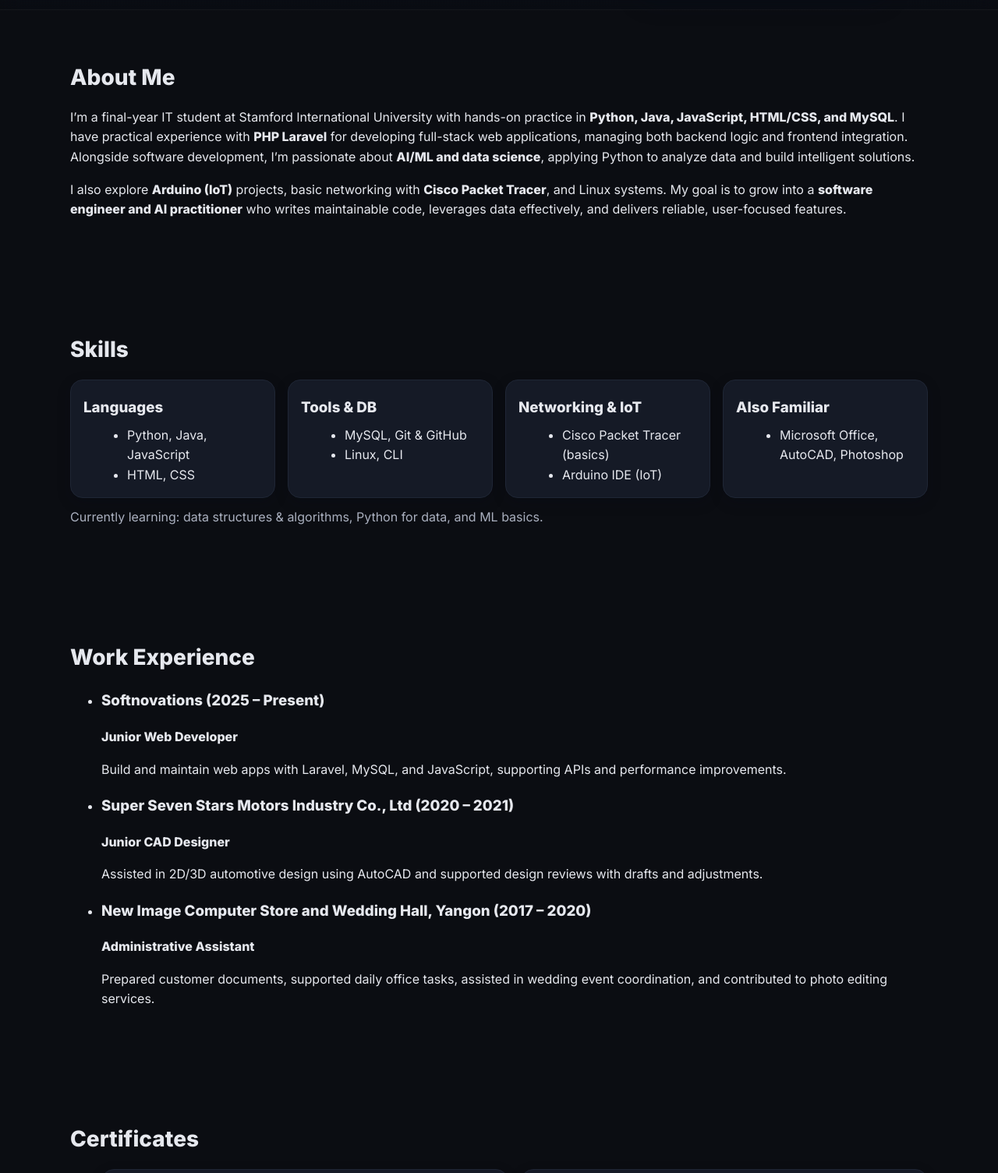
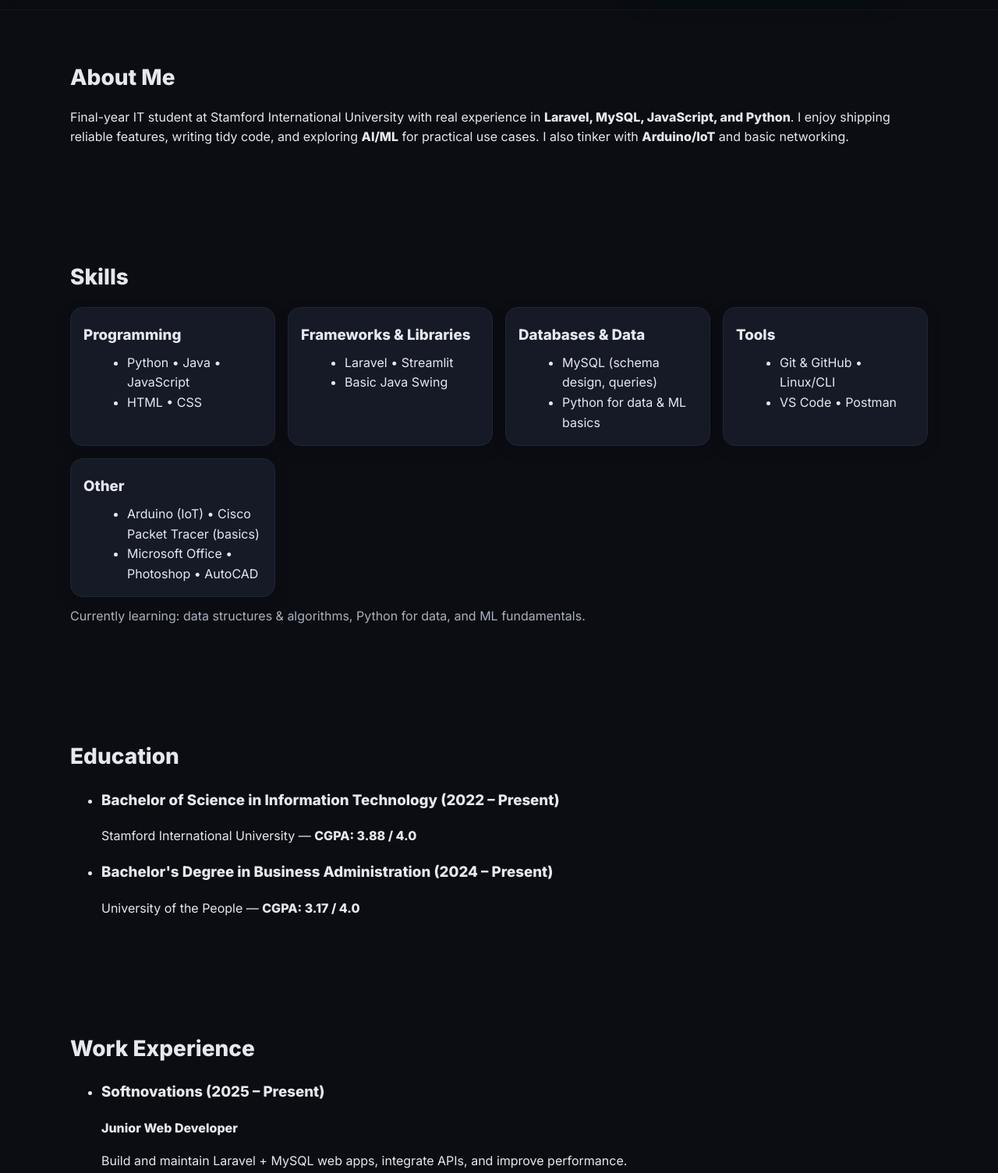
Before and after one commit to MyatMinHtet30/MyatMinHtet30.github.io, a plain HTML site: page index.html in a window 1280 px wide. Shown: the part 440-1945 px from the top of the page at 78% size. Drawn offline with Linux system fonts and the light colour scheme.

Commit message:
Update index.html

```diff
--- a/index.html
+++ b/index.html
@@ -28,6 +28,7 @@
       <ul id="navMenu" class="nav-menu">
         <li><a href="#about">About</a></li>
         <li><a href="#skills">Skills</a></li>
+        <li><a href="#education">Education</a></li>
         <li><a href="#experience">Experience</a></li>
         <li><a href="#certificates">Certificates</a></li>
         <li><a href="#projects">Projects</a></li>
@@ -37,12 +38,12 @@
 
     <section class="hero container" id="top">
       <div class="hero__left">
-        <p class="eyebrow">Final year IT Student • Software Engineer • AI Enthusiast</p>
+        <p class="eyebrow">Final-year IT Student • Software Engineer • AI Enthusiast</p>
         <h1>Hi, I’m <span class="accent">Myat Min Htet</span>.</h1>
         <p class="lead">
-          I build practical, full-stack solutions across web development, data, and IoT.
-          I’m focused on AI/ML fundamentals and writing clean, testable, maintainable code,
-          with a strong interest in software engineering and modern web development.
+          I build full-stack web apps and practical AI tools. I focus on clean,
+          maintainable Laravel + Python solutions, solid database design, and
+          user-friendly frontends.
         </p>
         <div class="cta">
           <a class="btn" href="#projects">See Projects</a>
@@ -67,18 +68,11 @@
       <div class="container">
         <h2>About Me</h2>
         <p>
-          I’m a final-year IT student at Stamford International University with hands-on practice in
-          <strong>Python, Java, JavaScript, HTML/CSS, and MySQL</strong>. I have practical experience with
-          <strong>PHP Laravel</strong> for developing full-stack web applications, managing both backend logic
-          and frontend integration. Alongside software development, I’m passionate about
-          <strong>AI/ML and data science</strong>, applying Python to analyze data and build intelligent solutions.
-        </p>
-
-        <p>
-          I also explore <strong>Arduino (IoT)</strong> projects, basic networking with
-          <strong>Cisco Packet Tracer</strong>, and Linux systems. My goal is to grow into a
-          <strong>software engineer and AI practitioner</strong> who writes maintainable code, leverages data effectively,
-          and delivers reliable, user-focused features.
+          Final-year IT student at Stamford International University with real
+          experience in <strong>Laravel, MySQL, JavaScript, and Python</strong>.
+          I enjoy shipping reliable features, writing tidy code, and exploring
+          <strong>AI/ML</strong> for practical use cases. I also tinker with
+          <strong>Arduino/IoT</strong> and basic networking.
         </p>
       </div>
     </section>
@@ -89,65 +83,90 @@
         <h2>Skills</h2>
         <div class="grid skills">
           <div class="card">
-            <h3>Languages</h3>
+            <h3>Programming</h3>
             <ul>
-              <li>Python, Java, JavaScript</li>
-              <li>HTML, CSS</li>
+              <li>Python • Java • JavaScript</li>
+              <li>HTML • CSS</li>
             </ul>
           </div>
           <div class="card">
-            <h3>Tools & DB</h3>
+            <h3>Frameworks & Libraries</h3>
             <ul>
-              <li>MySQL, Git & GitHub</li>
-              <li>Linux, CLI</li>
+              <li>Laravel • Streamlit</li>
+              <li>Basic Java Swing</li>
             </ul>
           </div>
           <div class="card">
-            <h3>Networking & IoT</h3>
+            <h3>Databases & Data</h3>
             <ul>
-              <li>Cisco Packet Tracer (basics)</li>
-              <li>Arduino IDE (IoT)</li>
+              <li>MySQL (schema design, queries)</li>
+              <li>Python for data & ML basics</li>
             </ul>
           </div>
           <div class="card">
-            <h3>Also Familiar</h3>
+            <h3>Tools</h3>
             <ul>
-              <li>Microsoft Office, AutoCAD, Photoshop</li>
+              <li>Git & GitHub • Linux/CLI</li>
+              <li>VS Code • Postman</li>
+            </ul>
+          </div>
+          <div class="card">
+            <h3>Other</h3>
+            <ul>
+              <li>Arduino (IoT) • Cisco Packet Tracer (basics)</li>
+              <li>Microsoft Office • Photoshop • AutoCAD</li>
             </ul>
           </div>
         </div>
-        <p class="note">Currently learning: data structures & algorithms, Python for data, and ML basics.</p>
+        <p class="note">Currently learning: data structures & algorithms, Python for data, and ML fundamentals.</p>
+      </div>
+    </section>
+
+    <!-- Education -->
+    <section id="education" class="section">
+      <div class="container">
+        <h2>Education</h2>
+        <ul class="timeline">
+          <li>
+            <h3>Bachelor of Science in Information Technology
+              <span class="date">(2022 – Present)</span>
+            </h3>
+            <p>Stamford International University — <strong>CGPA: 3.88 / 4.0</strong></p>
+          </li>
+          <li>
+            <h3>Bachelor's Degree in Business Administration
+              <span class="date">(2024 – Present)</span>
+            </h3>
+            <p>University of the People — <strong>CGPA: 3.17 / 4.0</strong></p>
+          </li>
+        </ul>
       </div>
     </section>
 
     <!-- Work Experience -->
-    <section id="experience" class="section">
+    <section id="experience" class="section section--alt">
       <div class="container">
         <h2>Work Experience</h2>
         <ul class="timeline">
           <li>
             <h3>Softnovations <span class="date">(2025 – Present)</span></h3>
             <p><strong>Junior Web Developer</strong></p>
-            <p>
-              Build and maintain web apps with Laravel, MySQL, and JavaScript,
-              supporting APIs and performance improvements.
-            </p>
+            <p>Build and maintain Laravel + MySQL web apps, integrate APIs, and improve performance.</p>
+            <ul>
+              <li><strong>Steelplus – Cargo Trading Web Application (2025)</strong>: Full-stack collaboration on Laravel backend, DB architecture, frontend implementation, and QA testing.</li>
+              <li><strong>168Home – Excel Generator with Speech-to-Text (2025)</strong>: Co-developing a voice-input tool to speed up data entry for elderly users; UI/UX and backend integration.</li>
+              <li><strong>Sipman (Wine Selling & Admin Site) (2025)</strong>: Maintaining and repairing an existing platform; improved stability and features to meet company needs.</li>
+            </ul>
           </li>
           <li>
             <h3>Super Seven Stars Motors Industry Co., Ltd <span class="date">(2020 – 2021)</span></h3>
             <p><strong>Junior CAD Designer</strong></p>
-            <p>
-              Assisted in 2D/3D automotive design using AutoCAD and supported design
-              reviews with drafts and adjustments.
-            </p>
+            <p>Assisted in 2D/3D automotive design using AutoCAD and supported design reviews.</p>
           </li>
           <li>
             <h3>New Image Computer Store and Wedding Hall, Yangon <span class="date">(2017 – 2020)</span></h3>
             <p><strong>Administrative Assistant</strong></p>
-            <p>
-              Prepared customer documents, supported daily office tasks, assisted in
-              wedding event coordination, and contributed to photo editing services.
-            </p>
+            <p>Prepared documents, supported daily office tasks, and assisted with wedding event coordination and photo editing.</p>
           </li>
         </ul>
       </div>
@@ -202,26 +221,14 @@
       <div class="container">
         <h2>Projects</h2>
 
-        <!-- CONFIDENTIAL / PROFESSIONAL -->
-        <h3 style="margin:0.5rem 0 0.5rem; color:#aab0bf; font-weight:600;">Confidential Projects</h3>
-        <ul style="margin:0 0 1.25rem 1.1rem; padding:0; line-height:1.6;">
-          <li>
-            <strong>Enterprise Logistics Platform</strong> — Working on a cargo trading/logistics web app as a full-stack developer, handling Laravel CRUD APIs, MySQL database design, frontend integration, and end-to-end testing. <em>Details available upon request under NDA.</em>
-          </li>
-          <li>
-            <strong>Voice-Input Data Entry Tool (Excel Generator)</strong> — Co-developing a web tool with speech input to streamline data entry for elderly users; responsible for UI flows, accessibility, and backend integration. <em>Details available upon request under NDA.</em>
-          </li>
-        </ul>
-
-        <!-- ACADEMIC -->
+        <!-- Academic Projects -->
         <h3 style="margin:1.25rem 0 0.5rem; color:#aab0bf; font-weight:600;">Academic Projects</h3>
         <div class="grid projects">
           <article class="project-card">
             <div class="project-card__body">
               <h3>Personal Portfolio Website</h3>
               <p>
-                A responsive, mobile-friendly portfolio built with semantic HTML, modern CSS,
-                and clean structure. Deployed with GitHub Pages to showcase my work and skills.
+                A responsive, mobile-friendly portfolio built with semantic HTML and modern CSS.
               </p>
             </div>
             <div class="project-card__meta">
@@ -234,10 +241,7 @@
           <article class="project-card">
             <div class="project-card__body">
               <h3>AI Text Summarizer</h3>
-              <p>
-                A web-based tool that summarizes long text into concise points using AI.
-                Built with Python, HTML, and CSS, and deployed via GitHub Pages.
-              </p>
+              <p>Summarizes long text into concise points using AI (Python + simple web UI).</p>
             </div>
             <div class="project-card__meta">
               <span class="tag">Python / Web</span>
@@ -249,10 +253,7 @@
           <article class="project-card">
             <div class="project-card__body">
               <h3>Arduino Vision Assist</h3>
-              <p>
-                Assistive system for visually impaired users: detects nearby objects with sensors and
-                plays alert tones through a speaker when an obstacle is close. Includes Arduino <code>.ino</code> code.
-              </p>
+              <p>Assistive system that detects nearby objects and alerts with tones.</p>
             </div>
             <div class="project-card__meta">
               <span class="tag">Arduino / IoT</span>
@@ -264,10 +265,7 @@
           <article class="project-card">
             <div class="project-card__body">
               <h3>Agoda Hotel Reservation System</h3>
-              <p>
-                A Java Swing school project simulating an Agoda-style booking system.
-                Includes hotel browsing, room booking, payment simulation, and user feedback.
-              </p>
+              <p>Java Swing project simulating hotel booking and payment flow.</p>
             </div>
             <div class="project-card__meta">
               <span class="tag">Java / Swing</span>
@@ -279,10 +277,7 @@
           <article class="project-card">
             <div class="project-card__body">
               <h3>AI Text-to-Speech Generator</h3>
-              <p>
-                A Streamlit app powered by ElevenLabs that converts text into lifelike speech.
-                Features multiple voices, language models, voice tuning controls, and download support.
-              </p>
+              <p>Streamlit app using ElevenLabs API with multiple voices and download support.</p>
             </div>
             <div class="project-card__meta">
               <span class="tag">Python / Streamlit / API</span>
@@ -291,7 +286,6 @@
             </div>
           </article>
         </div>
-
       </div>
     </section>
 
@@ -326,12 +320,6 @@
       menu.classList.toggle('open');
     }
 
-    function scrollToSection(sectionId){
-      const el = document.getElementById(sectionId);
-      if(!el) return;
-      window.scrollTo({ top: el.offsetTop - 72, behavior: 'smooth' });
-    }
-
     document.getElementById('year').textContent = new Date().getFullYear();
   </script>
 </body>
```
